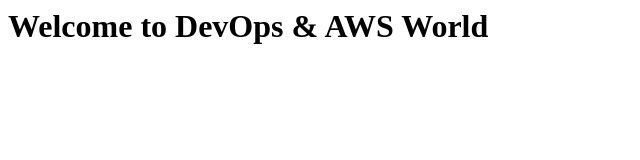
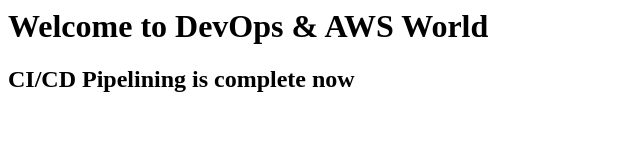
Before and after one commit to neel-max/testwebsite, a plain HTML site: page index.html in a window 1280 px wide. Shown: the whole page, without its empty margins (0-640 px from the left). Drawn offline with Linux system fonts and the light colour scheme.

Commit message:
added website in production

```diff
--- a/index.html
+++ b/index.html
@@ -2,5 +2,6 @@
 <title> Jenkins CI/CD Pipeline </title>
 <body>
 <h1> Welcome to DevOps & AWS World </h1>
+<h2> CI/CD Pipelining is complete now </h2>
 </body>
 </html>
```
